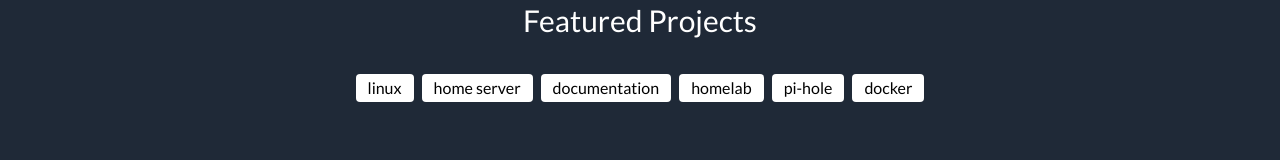
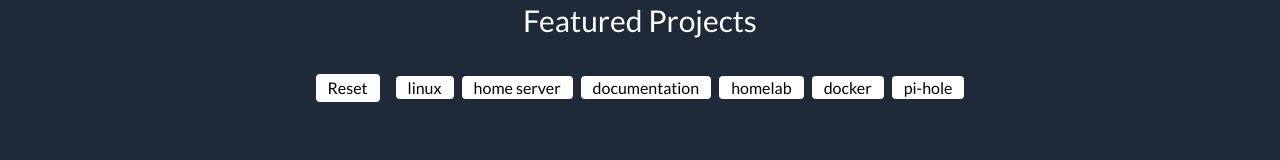
Before and after one commit to JustinMountain/personal-blog, a Next.js app: page /projects in a window 1280 px wide. Shown: the part 538-698 px from the top of the page. Built offline with nearby package versions, Linux system fonts and the light colour scheme; grey boxes are pictures that could not be loaded.

Commit message:
Project sorting working as intended for tags

```diff
--- /dev/null
+++ b/components/FilterCheckbox.js
@@ -0,0 +1,24 @@
+import React from 'react'
+
+export default function FilterCheckbox({ tag, state, onChange }) {
+
+  // Change state of tag when checkbox is clicked
+  function handleCheckboxChange(event) {
+    if (event.target.checked) {
+      state[tag]=true;
+    } else {
+      state[tag]=false;
+    }
+
+    // Filter posts by tagfor use in onChange
+    const selectedTags = Object.keys(state).filter((key) => state[key]);
+    onChange(selectedTags);
+  }
+
+  return (
+    <div>
+      <input type="checkbox"  id={'check-' + tag} name={'check-' + tag} className="peer" onChange={handleCheckboxChange} hidden />
+      <label  htmlFor={'check-' + tag} className='select-none bg-white peer-checked:bg-red-300 px-3 py-0.5 mr-2 mt-4 lg:my-1 last:mr-0 rounded'>{tag}</label>
+    </div>
+  )
+}
--- a/components/sections/ProjectsAll.js
+++ b/components/sections/ProjectsAll.js
@@ -3,81 +3,37 @@ import { useState } from 'react';
 import { useEffect } from 'react';
 
 import Project from '@/components/Project';
-
-// export default function ProjectsAll({ posts }) {
-//   const [data, setData] = useState(posts);
-//   const [selectedTags, setSelectedTags] = useState([]);
-
-//   const handleCheckboxChange = (event) => {
-//     const tagName = event.target.value;
-//     if (event.target.checked) {
-//       setSelectedTags([...selectedTags, tagName]);
-//     } else {
-//       setSelectedTags(selectedTags.filter((tag) => tag !== tagName));
-//     }
-//   };
-
-//   useEffect(() => {
-//     if (selectedTags.length === 0) {
-//       setData(posts);
-//       return;
-//     }
-
-//     const result = posts.filter((curData) => {
-//       return selectedTags.some((tag) =>
-//         curData.frontmatter.tags.includes(tag)
-//       );
-//     });
-
-//     setData(result);
-//   }, [posts, selectedTags]);
-
-//   let tagsArray = [];
-//   posts.forEach((post) => {
-//     tagsArray = tagsArray.concat(post.frontmatter.tags.split(", "));
-//   });
-
-//   const uniqueTags = [...new Set(tagsArray)];
-
-//   return (
-//     <section className="bg-gray-800 pt-2 pb-2 px-8 ">
-//       <div className="m-auto max-w-screen-2xl">
-//         <h2 className="text-center text-white pt-16 pb-8">Featured Projects</h2>
-
-//         <div className="flex flex-wrap items-center justify-center m-auto lg:col-start-1 lg:col-end-3">
-//           {uniqueTags.map((tag) => (
-//             <label className="bg-white px-3 py-0.5 mr-2 mt-4 lg:my-1 last:mr-0 rounded" key={tag}>
-//               <input
-//                 type="checkbox"
-//                 value={tag}
-//                 checked={selectedTags.includes(tag)}
-//                 onChange={handleCheckboxChange}
-//               />
-//               {tag}
-//             </label>
-//           ))}
-//         </div>
-
-//         {/* Takes the first four posts and creates cards for them */}
-//         {data.map((post, index) => (
-//           <Project key={index} post={post} />
-//         ))}
-//       </div>
-//     </section>
-//   );
-// }
+import FilterCheckbox from '../FilterCheckbox';
 
 export default function ProjectsAll({ posts }) {
   const [data, setData] = useState(posts);
 
-  // Filter posts by tag
-  const filterResult = (tagName) => {
+  // Filter posts by multiple tags
+  const filterResult = (tagNames) => {
     const result = posts.filter((curData) => {
-      return curData.frontmatter.tags.includes(tagName);
+      return tagNames.every((tagName) => {
+        return curData.frontmatter.tags.includes(tagName);
+      });
     });
     setData(result);
   }
 
+  // Reset displayed posts, state variable, and checkboxes
+  const resetResult = () => {
+    filterResult([]);
+
+    // Sets each tag to false
+    Object.keys(tagDictState).forEach((key) => {
+      tagDictState[key] = false;
+    });
+
+    // Uncheck all checkboxes
+    document.querySelectorAll('input[type="checkbox"]').forEach((checkbox) => {
+      checkbox.checked = false;
+    });
+  }
+
+  // Find all unique tags
   let tagsArray = [];
   posts.forEach(post => {
     tagsArray = tagsArray.concat(post.frontmatter.tags.split(', '));
@@ -85,19 +41,33 @@ export default function ProjectsAll({ posts }) {
 
   const uniqueTags = [...new Set(tagsArray)];
 
+  // Create a dictionary of tags and set them to false
+  const tagDictionary = uniqueTags.reduce((acc, curr) => {
+    acc[curr] = false;
+    return acc;
+  }, {});
+
+  // Create a state for the tag dictionary to be passed into filter checkbox
+  const [tagDictState] = useState(tagDictionary);
+
   return (
     <section className='bg-gray-800 pt-2 pb-2 px-8 '>
       <div className='m-auto max-w-screen-2xl'>
 
         <h2 className="text-center text-white pt-16 pb-8">Featured Projects</h2>
 
+        <div className='flex flex-wrap items-center justify-center m-auto gap-2 lg:col-start-1 lg:col-end-3'>
 
-        <div className='flex flex-wrap items-center justify-center m-auto lg:col-start-1 lg:col-end-3'>
-          {uniqueTags.map(tag => (
-            <button className='bg-white px-3 py-0.5 mr-2 mt-4 lg:my-1 last:mr-0 rounded active:bg-violet-700'
-              onClick={() => filterResult(tag)} key={tag}>{tag}</button>
+        <button className='bg-white px-3 py-0.5 mr-2 mt-4 lg:my-1 last:mr-0 rounded active:bg-violet-700'
+          onClick={() => resetResult()}>Reset</button>
+
+          {uniqueTags.map((tag, index) => (
+
+            <FilterCheckbox key={index} tag={tag} state={tagDictState} onChange={filterResult}/>
+
           ))}
         </div>
+
 
         {/* Takes the first four posts and creates cards for them */}
         {data.map((post, index) => (
@@ -108,3 +78,5 @@ export default function ProjectsAll({ posts }) {
     </section>
   )
 }
+
+// look into passing state into a component to look into simplifying the code a bit
--- a/pages/projects.js
+++ b/pages/projects.js
@@ -9,7 +9,7 @@ import HeroProjects from '@/components/sections/HeroProjects';
 import ProjectsAll from '@/components/sections/ProjectsAll';
 import Footer from '@/components/chrome/Footer';
 
-export default function Projects({ posts }) {
+export default function Projects({ index, posts }) {
   return (
     <>
       <Header />
--- a/posts/running-docker-in-my-homelab.md
+++ b/posts/running-docker-in-my-homelab.md
@@ -4,7 +4,7 @@ published: '2023-03-05'
 updated: '2023-03-05'
 repo: ''
 category: 'repo'
-tags: 'linux, home server, documentation, homelab'
+tags: 'linux, home server, documentation, homelab, docker'
 excerpt: "Docker is a powerful virualization tool that let's us deploy containerized applications. Learn more about how I implement docker in my homelab."
 thumbnail: ''
 thumbnail-alt: ''
```
